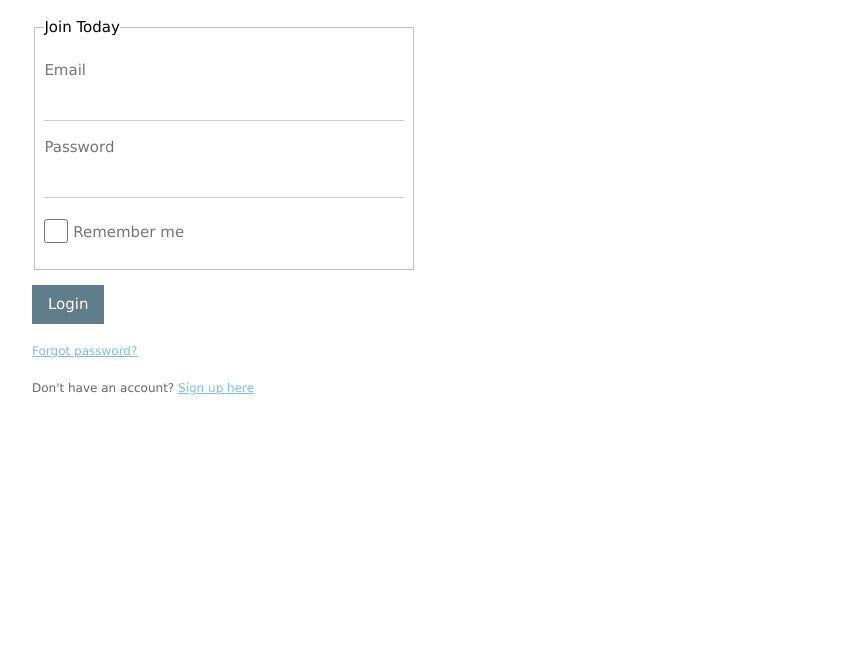
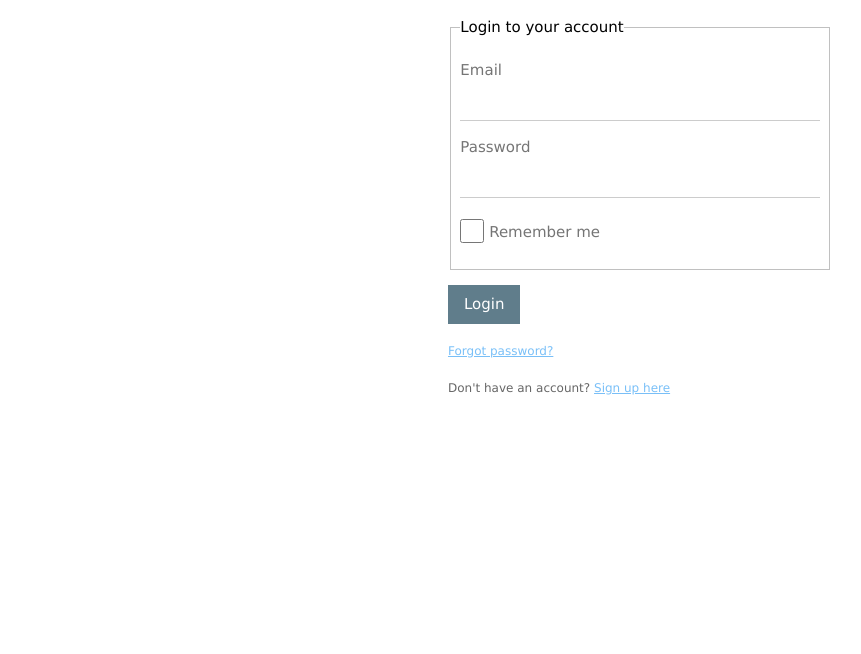
Before and after one commit to etkeys/period-tracker, a Flask app: page /login in a window 1280 px wide. Shown: the part 39-693 px from the top of the page, without its empty margins (0-861 px from the left). Run offline with Flask 3, Linux system fonts and the light colour scheme.

Commit message:
Center login and register pages

```diff
--- a/src/App/static/main.css
+++ b/src/App/static/main.css
@@ -16,3 +16,8 @@ footer {
     height: auto;
     max-width: 20px;
 }
+
+.flash-message {
+    margin-left: 30%;
+    width: 40%;
+}
--- a/src/App/templates/flash_messages.html
+++ b/src/App/templates/flash_messages.html
@@ -1,8 +1,9 @@
 {% set class_alert_error = "w3-panel w3-leftbar w3-border-red w3-pale-red" %}
-{% set class_alert_info = "w3-panel w3-leftbar w3-border-blue w3-pale-blue" %}
+{% set class_alert_info = "w3-panel w3-leftbar w3-border-blue w3-pale-blue " %}
 {% set class_alert_success = "w3-panel w3-leftbar w3-border-green w3-pale-green" %}
 {% set class_alert_warn = "w3-panel w3-leftbar w3-border-yellow w3-pale-yellow" %}
 
+<div class="flash-message">
 {% if messages %}
     {% for category, message in messages %}
         {% if category == 'error' %}
@@ -18,3 +19,4 @@
         </div>
     {% endfor %}
 {% endif %}
+</div>
--- a/src/App/templates/login.html
+++ b/src/App/templates/login.html
@@ -3,11 +3,13 @@
 {% set class_invalid_message="w3-margin-left w3-text-red" %}
 {% set class_input="w3-input" %}
 {% block content %}
-    <div class="w3-third w3-margin-top">
+<div class="w3-row">
+    <div class="w3-col w3-third">&nbsp;</div>
+    <div class="w3-col w3-third w3-margin-top">
         <form method="POST" action="" class="w3-container">
             {{ form.hidden_tag() }}
             <fieldset>
-                <legend>Join Today</legend>
+                <legend>Login to your account</legend>
                 <p>
                     {{ form.email.label(class="w3-text-gray") }}
                     {% if form.email.errors %}
@@ -52,4 +54,5 @@
             </small>
         </p>
     </div>
+</div>
 {% endblock content %}
--- a/src/App/templates/register.html
+++ b/src/App/templates/register.html
@@ -3,7 +3,9 @@
 {% set class_invalid_message="w3-margin-left w3-text-red" %}
 {% set class_input="w3-input" %}
 {% block content %}
-    <div class="w3-third w3-margin-top">
+<div class="w3-row">
+    <div class="w3-col w3-third">&nbsp;</div>
+    <div class="w3-col w3-third w3-margin-top">
         <form method="POST" action="" class="w3-container">
             {{ form.hidden_tag() }}
             <fieldset>
@@ -58,4 +60,5 @@
             </small>
         </p>
     </div>
+</div>
 {% endblock content %}
```
